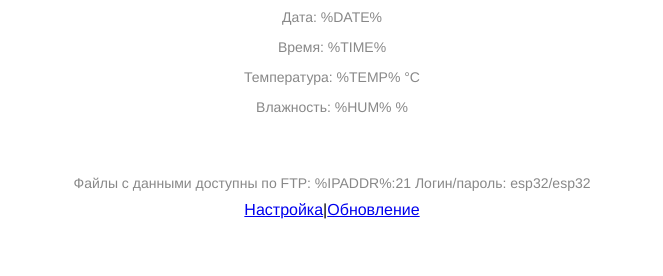
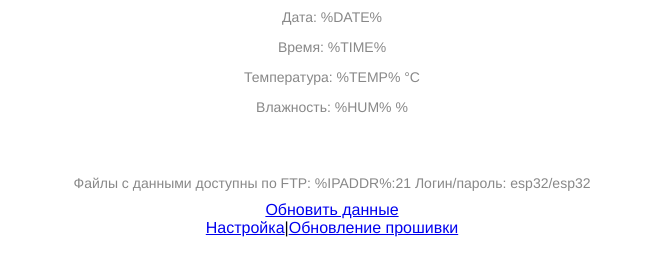
Before and after one commit to borisov84/Tempmonitor, a plain HTML site: page data/index.html in a window 1280 px wide. Shown: the part 108-384 px from the top of the page, without its empty margins (308-971 px from the left). Drawn offline with Linux system fonts and the light colour scheme.

Commit message:
Add reload link

```diff
--- a/data/index.html
+++ b/data/index.html
@@ -19,6 +19,7 @@ p {font-size: 14px;color: #888;margin-bottom: 10px;}
 <p>Влажность: %HUM% &#37;</p>
 <br><br>
 <p>Файлы с данными доступны по FTP: %IPADDR%:21 Логин/пароль: esp32/esp32</p>
-<a href="/settings">Настройка</a>|<a href="/update">Обновление</a>
+<a href="/reload">Обновить данные</a><br/>
+<a href="/settings">Настройка</a>|<a href="/update">Обновление прошивки</a>
 </body>
 </html>
```
